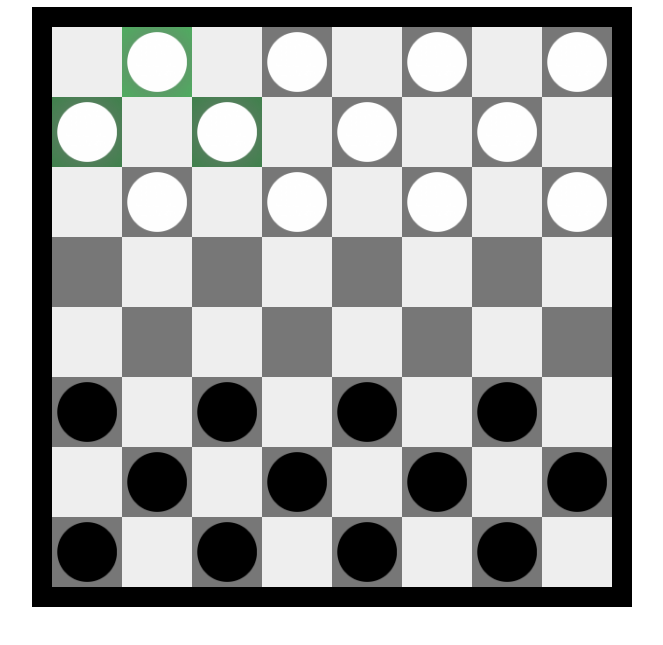
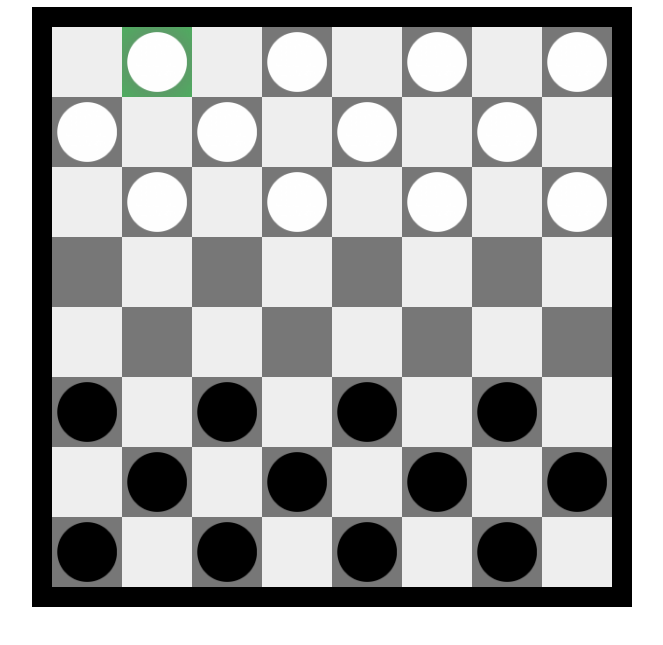
Before and after one commit to or-orsatti/checkers, a plain HTML site: page index.html in a window 1280 px wide. Both pictures are taken after a click on the element 475 px from the left and 139 px from the top of the page. Shown: the part 77-722 px from the top of the page, without its empty margins (318-981 px from the left). Drawn offline with Linux system fonts and the light colour scheme; a web font is replaced by a local one.

Commit message:
basic mechanic working

```diff
--- a/css/styles.css
+++ b/css/styles.css
@@ -64,6 +64,7 @@ td {
 
 .cell--move {
     box-shadow: inset 0 0 5rem #2b853c;
+    cursor: pointer;
 }
 
 .piece {
--- a/index.html
+++ b/index.html
@@ -18,6 +18,7 @@
         <div class="container">
             <h1 class="heading">Checkers Game</h1>
         </div>
+        <script src="./scripts/gameManager.class.js"></script>
         <script src="./scripts/cell.class.js"></script>
         <script src="./scripts/piece.class.js"></script>
         <script src="./scripts/index.js"></script>
--- a/scripts/cell.class.js
+++ b/scripts/cell.class.js
@@ -1,48 +1,41 @@
 class Cell {
     constructor(row, col, td) {
-    this.row = row;
-    this.col = Math.floor(col / 2);
+        this._row = row;
+        this._col = col;
         this._td = td;
         this._piece = null;
 
         this._td.addEventListener("click", () => {
-      // this cell is empty
-      // active cell is this cell
-      // active cell is not this cell
-      // there is no active cell
+            if (!gm.active) this.firstClick();
+            else this.secondClick();
+        });
+    }
 
-      //this cell is occupied
-      // active cell is this cell
-      // active cell is not this cell
-      // there is no active cell
+    firstClick() {
+        if (this.isEmpty()) return;
+        if (this.piece.color !== gm.turnColor) return;
+        gm.active = this;
+    }
 
-      if (active === this) {
-        active = null;
-        this.deactivate();
+    secondClick() {
+        if (this === gm.active) gm.removeActive();
+        else if (gm.active.isOpponment(this)) {
+            gm.removeActive();
+        } else if (this.isOccupied()) {
+            gm.removeActive();
+            gm.active = this;
         } else {
-        if (active) active.deactivate();
-        active = this;
-        this.activate();
+            if (gm.active.piece.tryMove(this)) gm.changeTurn();
+            gm.removeActive();
         }
-    });
     }
 
     get row() {
         return this._row;
     }
 
-  set row(newRow) {
-    if (newRow > 7 || newRow < 0) throw "illegal value for col";
-    this._row = newRow;
-  }
-
     get col() {
         return this._col;
-  }
-
-  set col(newCol) {
-    if (newCol > 3 || newCol < 0) throw "illegal value for col";
-    this._col = newCol;
     }
 
     get td() {
@@ -58,6 +51,8 @@ class Cell {
         if (newPiece === null) throw "illegal piece";
         this.td = newPiece.img;
         this._piece = newPiece;
+        this._piece.row = this.row;
+        this._piece.col = this.col;
     }
 
     get piece() {
@@ -66,7 +61,9 @@ class Cell {
 
     setEmpty() {
         this.td.innerHTML = "";
+        const p = this._piece;
         this._piece = null;
+        return p;
     }
 
     isEmpty() {
@@ -75,6 +72,14 @@ class Cell {
 
     isOccupied() {
         return this.td.innerHTML !== "";
+    }
+
+    isOpponment(cell) {
+        return (
+            this.isOccupied() &&
+            cell.isOccupied() &&
+            this.piece.color !== cell.piece.color
+        );
     }
 
     activate() {
@@ -102,9 +107,9 @@ class Cell {
      * @returns location based on the row and coumn
      */
     static getLocation(row, col) {
-    if (col < 0 || col > 3) throw ("illegal value for col: ", col);
-    if (row < 0 || row > 7) throw ("illegal value for row: ", row);
+        if (col < 0 || col > 7) return false;
+        if (row < 0 || row > 7) return false;
 
-    return row * 4 + col;
+        return row * 4 + Math.floor(col / 2);
     }
 }
--- /dev/null
+++ b/scripts/gameManager.class.js
@@ -0,0 +1,96 @@
+class GameManager {
+    constructor() {
+        this._cells = this.initGame();
+        this._pieces = this.initPieces();
+        this.turnColor = WHITE;
+        this._active = null;
+    }
+
+    get cells() {
+        return this._cells;
+    }
+
+    get pieces() {
+        return this._pieces;
+    }
+
+    get active() {
+        return this._active;
+    }
+
+    set active(newActive) {
+        this._active = newActive;
+        this._active.activate();
+    }
+
+    setActiveForMove() {}
+
+    removeActive() {
+        this._active.deactivate();
+        this._active = null;
+    }
+
+    changeTurn() {
+        this.turnColor = this.turnColor === WHITE ? BLACK : WHITE;
+    }
+
+    get turnPiecesList() {
+        return this.pieces.filter(
+            (piece) => piece.color === this.turnColor && piece.cell
+        );
+    }
+
+    initGame() {
+        const containerEl = document.querySelector(".container");
+        const tableEl = document.createElement("table");
+        tableEl.classList.add(CHESSBOARD_CLASS);
+        const cellsList = [];
+        for (let i = 0; i < BOARD_SIZE; i++) {
+            const rowEl = tableEl.insertRow();
+            rowEl.classList.add(ROW_CLASS);
+            for (let j = 0; j < BOARD_SIZE; j++) {
+                const el = rowEl.insertCell();
+                el.classList.add(CELL_CLASS);
+                if (i % 2 === 0) {
+                    if (j % 2 === 0) continue;
+                    cellsList.push(new Cell(i, j, el));
+                } else {
+                    if (j % 2 !== 0) continue;
+                    cellsList.push(new Cell(i, j, el));
+                }
+            }
+        }
+        containerEl.appendChild(tableEl);
+        return cellsList;
+    }
+
+    initPieces() {
+        const pieces = [];
+        for (let i = 0; i < this._cells.length; i++) {
+            const element = this._cells[i];
+            let color = "";
+
+            if (element.row === 3 || element.row === 4) continue;
+
+            if (element.row < 3) {
+                color = WHITE;
+            }
+
+            if (element.row > 4) {
+                color = BLACK;
+            }
+
+            const piece = new Piece(
+                element.row,
+                element.col,
+                color,
+                `../imgs/basic-${color}.png`
+            );
+            this._cells[Cell.getLocation(element.row, element.col)].piece =
+                piece;
+            pieces.push(piece);
+        }
+
+        return pieces;
+    }
+}
--- a/scripts/index.js
+++ b/scripts/index.js
@@ -1,6 +1,3 @@
-const containerEl = document.querySelector(".container");
-const tableEl = document.createElement("table");
-
 const ROW_CLASS = "row",
     CELL_CLASS = "cell",
     CHESSBOARD_CLASS = "chessboard",
@@ -8,54 +5,9 @@ const ROW_CLASS = "row",
     WHITE = "white",
     BLACK = "black";
 
-let active = null;
+const gm = new GameManager();
 
-function createChessboard() {
-  tableEl.classList.add(CHESSBOARD_CLASS);
-  const cellsList = [];
-  for (let i = 0; i < BOARD_SIZE; i++) {
-    const rowEl = tableEl.insertRow();
-    rowEl.classList.add(ROW_CLASS);
-    for (let j = 0; j < BOARD_SIZE; j++) {
-      const el = rowEl.insertCell();
-      el.classList.add(CELL_CLASS);
-      if (i % 2 === 0) {
-        if (j % 2 === 0) continue;
-        cellsList.push(new Cell(i, j, el));
-      } else {
-        if (j % 2 !== 0) continue;
-        cellsList.push(new Cell(i, j, el));
-      }
-    }
-  }
-  containerEl.appendChild(tableEl);
-  return cellsList;
-}
-
-function initPieces() {
-  const pieces = [];
-  for (let i = 0; i < cellsList.length; i++) {
-    const element = cellsList[i];
-    let color = "";
-
-    if (element.row === 3 || element.row === 4) continue;
-
-    if (element.row < 3) {
-      color = WHITE;
-    }
-
-    if (element.row > 4) {
-      color = BLACK;
-    }
-
-    const piece = new Piece(element, color, `../imgs/basic-${color}.png`);
-    piece.cell = element;
-    pieces.push(piece);
-  }
-  return pieces;
-}
-
-const cellsList = createChessboard();
-console.log(cellsList);
-const pieces = initPieces();
-console.log(pieces);
+// cellsList[18].piece = pieces[10];
+// cellsList[17].piece = pieces[13];
+console.log(gm.cells);
+console.log(gm.pieces);
--- a/scripts/piece.class.js
+++ b/scripts/piece.class.js
@@ -1,6 +1,7 @@
 class Piece {
-  constructor(cell, color, img) {
-    this._cell = cell;
+    constructor(row, col, color, img) {
+        this._row = row;
+        this._col = col;
         this._img = document.createElement("img");
         this._img.src = img;
         this._img.classList.add("piece");
@@ -8,19 +9,25 @@ class Piece {
         this._moves = [];
     }
 
-  set cell(newCell) {
-    newCell.piece = this;
-    this._cell = newCell;
+    get cell() {
+        return gm._cells[Cell.getLocation(this._row, this._col)];
     }
 
-  get cell() {
-    return this._cell;
+    get row() {
+        return this._row;
     }
 
-  getCoordinates() {
-    return { row: this._cell.row, col: this._cell.col };
+    get col() {
+        return this._col;
     }
 
+    set row(newRow) {
+        this._row = newRow;
+    }
+
+    set col(newCol) {
+        this._col = newCol;
+    }
     get img() {
         return this._img;
     }
@@ -29,7 +36,7 @@ class Piece {
         return this._color;
     }
 
-  get opponmentColor() {
+    get opponentColor() {
         return this._color === WHITE ? BLACK : WHITE;
     }
 
@@ -37,21 +44,26 @@ class Piece {
         return this._moves;
     }
 
+    kill() {
+        this.cell.setEmpty();
+        this._row = -1;
+        this._col = -1;
+    }
+
+    get direction() {
+        if (this.color === BLACK) return -1;
+        return 1;
+    }
+
     /**
      *@function calcMoves calculates the possible moves of a piece.
      * @returns an array of the possible moves;
      */
     calcMoves() {
-    const relativeMoves = this.getRelativeMoves();
-    const moves = [];
-    for (const relativeMove of relativeMoves) {
-      let cellNumber = null;
-      try {
-        cellNumber = Cell.getLocation(relativeMove.row, relativeMove.col);
-      } catch (e) {}
-      if (cellNumber === null) continue;
-      moves.push(cellsList[cellNumber]);
-    }
+        let moves = [];
+        moves.push(this.checkInDirection(this.row, this.col, -1));
+        moves.push(this.checkInDirection(this.row, this.col, 1));
+        moves = moves.filter((move) => move !== null);
         return moves;
     }
     /**
@@ -60,8 +72,9 @@ class Piece {
      */
     displayMoves() {
         this._moves = [...this.calcMoves()];
+        console.log(this._moves);
         this._moves.forEach((move) => {
-      move.showMove();
+            move.cell.showMove();
         });
     }
     /**
@@ -69,34 +82,33 @@ class Piece {
      * and removes the styles.
      */
     removeMoves() {
-    this._moves = [...this.calcMoves()];
         this._moves.forEach((move) => {
-      move.removeMove();
+            move.cell.removeMove();
         });
     }
-  /**
-   * @function getRelativeMoves return all the possible moves relative to the currect location
-   * @returns {Array<>} all possible relative moves
-   */
-  getRelativeMoves() {
-    let rowDirection = 1;
-    let colDirection = 1;
-    if (this.color === BLACK) {
-      //flip the calc
-      rowDirection = -1;
+
+    checkInDirection(row, col, colDirection, piece = null) {
+        row = row + this.direction;
+        col = col + colDirection;
+
+        const cellLocation = Cell.getLocation(row, col);
+        const cell = gm.cells[cellLocation];
+        if (!Cell.getLocation(row, col)) return null;
+        if (cell.isOpponment(this.cell))
+            return this.checkInDirection(row, col, colDirection, cell.piece);
+        if (cell.isOccupied()) return null;
+        return { cell: cell, captured: piece };
     }
 
-    if (this._cell.row % 2 !== 0) {
-      // bacause im calulating based only on the black cells
-      colDirection = -1;
+    tryMove(destination) {
+        console.log("moving to ", destination);
+        const move = this.moves.find((move) => destination === move.cell);
+        if (move) {
+            if (move.captured) move.captured.kill();
+            this.removeMoves();
+            destination.piece = this;
+            return true;
         }
-
-    return [
-      { row: this._cell.row + rowDirection, col: this._cell.col },
-      {
-        row: this._cell.row + rowDirection,
-        col: this._cell.col + colDirection,
-      },
-    ];
+        return false;
     }
 }
```
Lines whose indentation alone changed are shown as unchanged.
